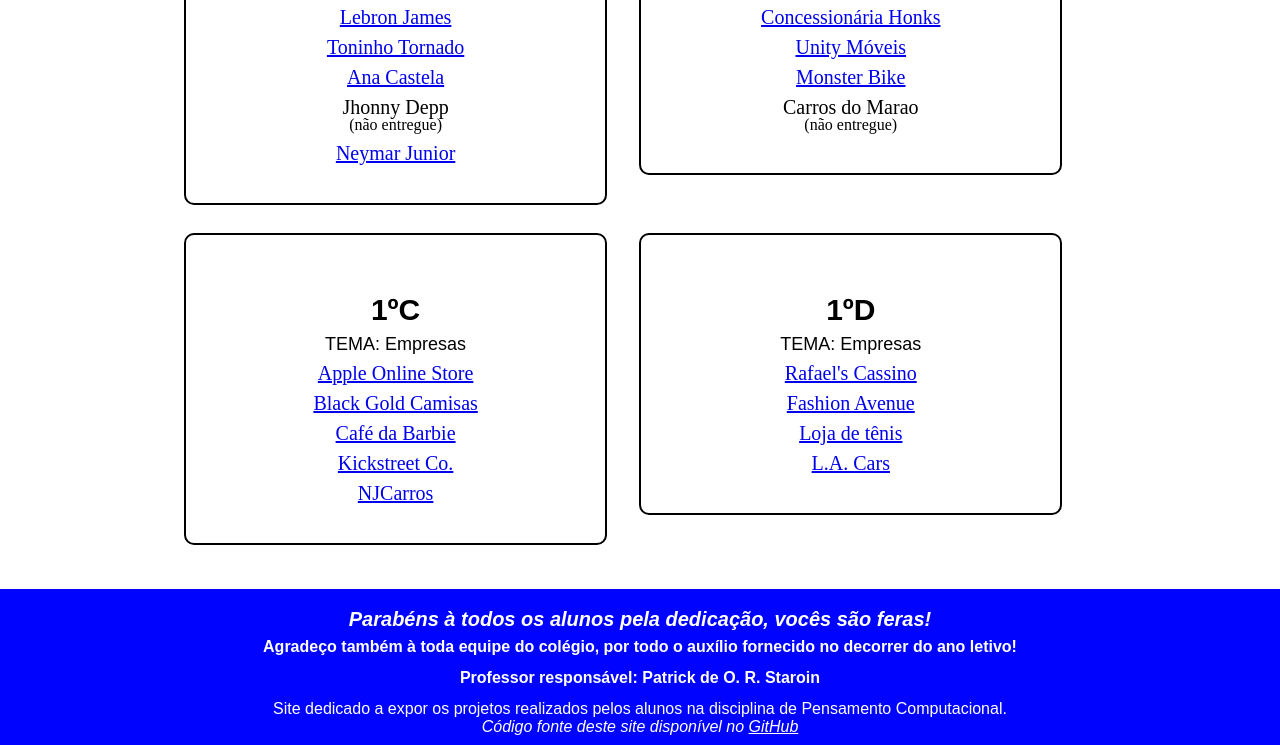
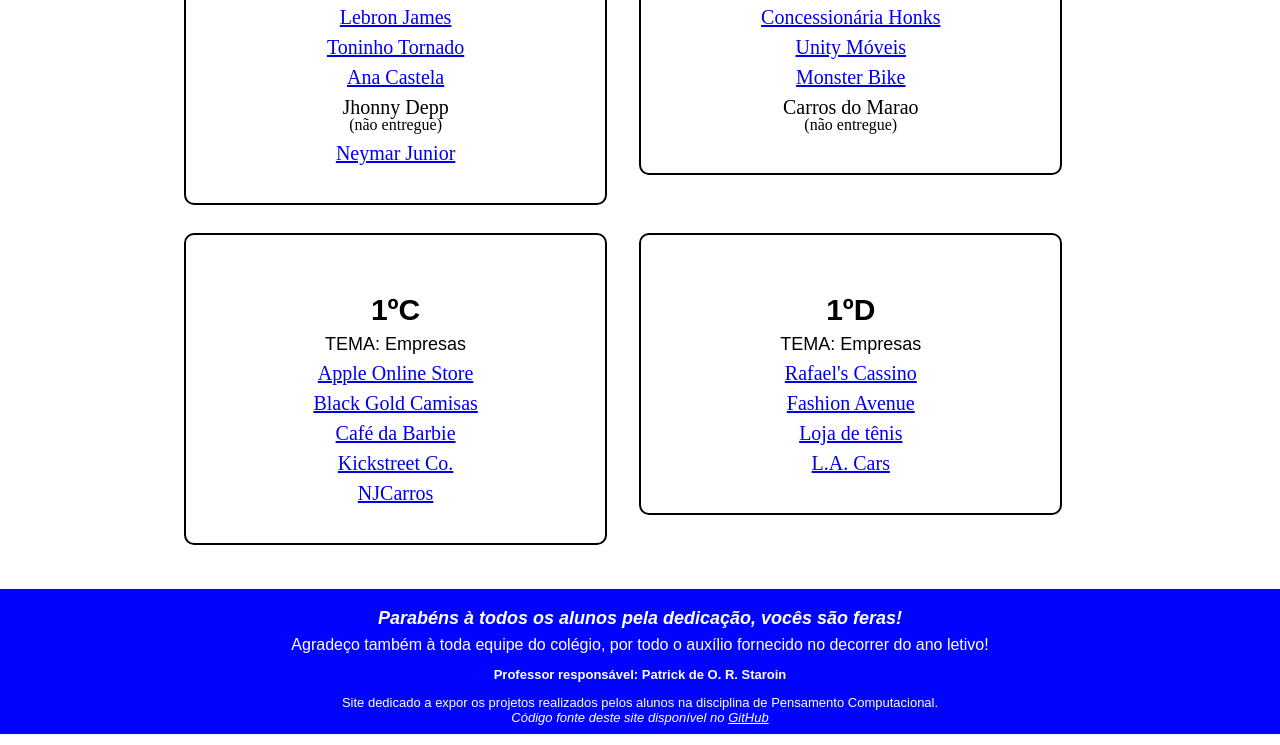
Before and after one commit to profpatrickoli/sites-Padre-Carlos-2023, a plain HTML site: page index.html in a window 1280 px wide. Shown: the part 582-1327 px from the top of the page. Drawn offline with Linux system fonts and the light colour scheme.

Commit message:
Add files via upload

```diff
--- a/style.css
+++ b/style.css
@@ -96,7 +96,7 @@ footer{
 }
 footer h1{
     font-family: Arial, Helvetica, sans-serif;
-    font-size: 20px;
+    font-size: large;
     color:rgb(255, 255, 255);
     padding-top: 20px;
     font-weight: bold;
@@ -105,8 +105,8 @@ footer h1{
 
 footer h2{
     font-family: Arial, Helvetica, sans-serif;
-    font-size: 16px;
-    font-weight: bold;
+    font-size: medium;
+    font-weight:500;
     color:rgb(255, 255, 255);
     padding-top: 10px;
     padding-bottom: 15px;
@@ -114,7 +114,7 @@ footer h2{
 
 footer p{
     font-family: Arial, Helvetica, sans-serif;
-    font-size: 16px;
+    font-size: small;
     color:rgb(255, 255, 255);
     padding-bottom: 2px;
 }
```
